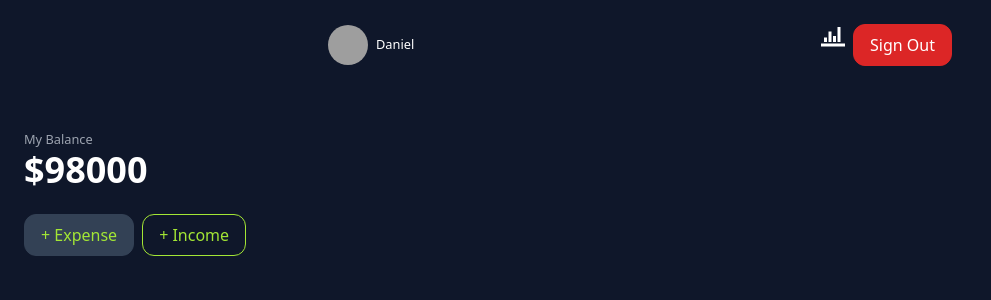
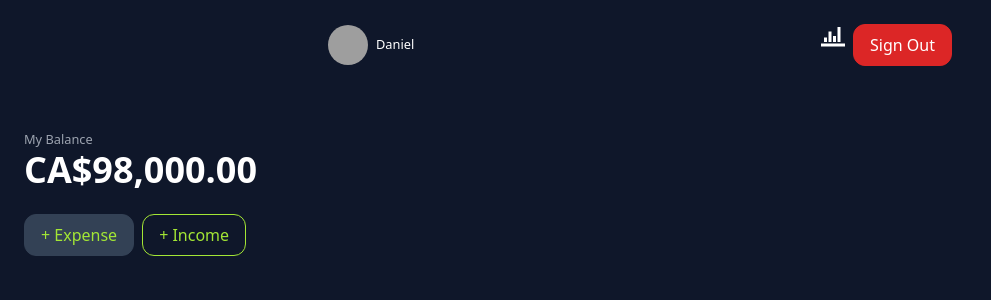
Before and after one commit to danielAwale/finance-tracker, a Next.js app in the folder my-app/: page / in a window 1280 px wide. Shown: the top 300 px of the page, without its empty margins (0-991 px from the left). Built offline with nearby package versions, Linux system fonts and the light colour scheme; grey boxes are pictures that could not be loaded.

Commit message:
contain a utility function for currency formatter

```diff
--- a/my-app/app/page.js
+++ b/my-app/app/page.js
@@ -1,9 +1,11 @@
+import { currencyFormatter } from "@/lib/utils";
+
 export default function Home() {
   return (
     <main className="container mac-w-2xl px-6 py-6 mx-auto">
       <section className="py-3">
         <small className="text-gray-400 text-md">My Balance</small>
-        <h2 className="text-4xl font-bold">$98000</h2>
+        <h2 className="text-4xl font-bold">{currencyFormatter(98000)}</h2>
       </section>
 
       <section className="flex items-center gap-2 py-3">
--- /dev/null
+++ b/my-app/lib/utils.js
@@ -0,0 +1,10 @@
+export const currencyFormatter = (amount) => {
+  const formatter = Intl.NumberFormat("em-us", {
+    currency: "CAD",
+    style: "currency",
+  });
+
+  // double check NumberFormat in Javascript
+
+  return formatter.format(amount);
+};
```
